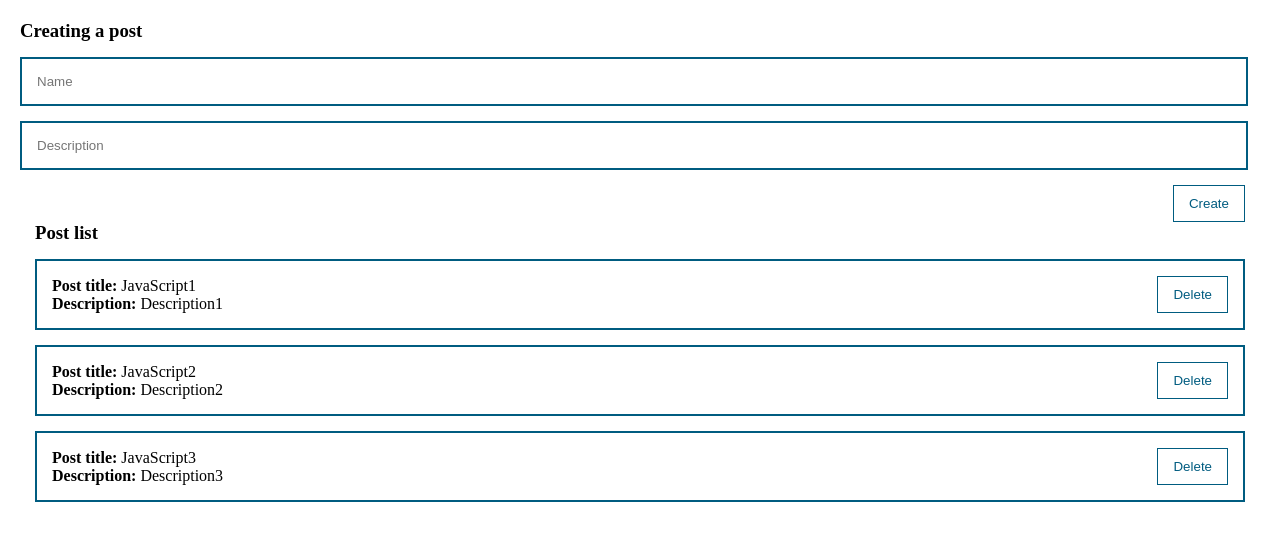
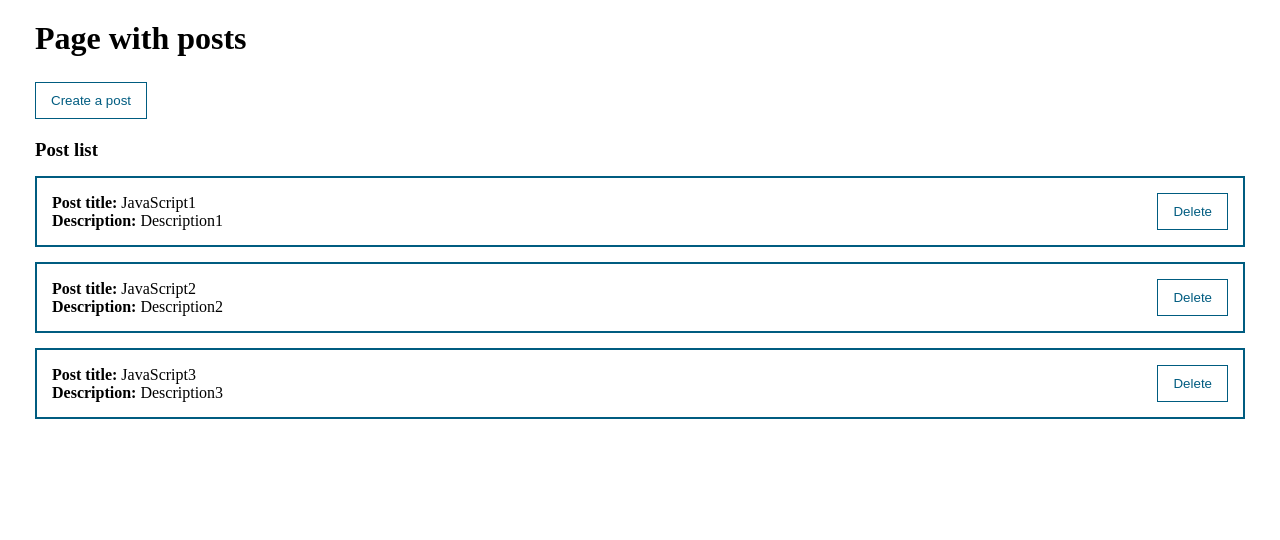
Before and after one commit to AlexMezen/Vue3Test, a Vue app: page / in a window 1280 px wide. Shown: the top 540 px of the page. Built offline with nearby package versions, Linux system fonts and the light colour scheme.

Commit message:
The modal has been done

```diff
--- a/src/App.vue
+++ b/src/App.vue
@@ -1,6 +1,10 @@
 <template>
     <div class="app">
-       <post-form @create="createPost"></post-form>
+        <h1 class="pwp">Page with posts</h1>
+      <div class="mtb"><post-button @click="showDialog">Create a post</post-button></div>
+        <dialog-post v-model:show="dialogVisible">
+        <post-form @create="createPost"></post-form>
+        </dialog-post>
        <post-list :posts="posts" @remove="removePost"></post-list>
 
     </div>
@@ -9,9 +13,11 @@
 <script>
 import PostForm from "@/components/PostForm"
 import PostList from "@/components/PostList"
+import DialogPost from "./components/DialogPost.vue"
+import PostButton from "./components/PostButton.vue"
 export default{
     components: {
-        PostForm, PostList,
+        PostForm, PostList, DialogPost, PostButton,
     },
     data(){
         return{
@@ -20,16 +26,21 @@ export default{
                 {id:2, title:'JavaScript2', body:'Description2'},
                 {id:3, title:'JavaScript3', body:'Description3'},
             ],
+            dialogVisible: false
         }
 
     },
     methods:{
         createPost(post){
             this.posts.push(post)
+            this.dialogVisible = false;
         },
         removePost(post){
             console.log(post.id);
             this.posts = this.posts.filter(p => p.id !== post.id)
+        },
+        showDialog(){
+            this.dialogVisible = true;
         }
     }
 }
@@ -43,4 +54,13 @@ export default{
 .app{
     padding: 20px;
 }
+.mtb{
+    display: inline-block;
+    margin-top: 10px;
+    margin-bottom: 20px;
+    margin-left: 15px;
+}
+.pwp{
+    margin-left: 15px;
+}
 </style>
--- /dev/null
+++ b/src/components/DialogPost.vue
@@ -0,0 +1,43 @@
+<template>
+<div class="dialog-post" v-if="show" @click="hideDialog">
+<div @click.stop class="dialog-post-cont">
+<slot></slot>
+</div>
+</div>
+</template>
+
+<script>
+export default{
+    props:{
+        show:{
+            type: Boolean,
+            default: false
+        }
+    },
+    methods:{
+        hideDialog(){
+            this.$emit('update:show', false)
+        }
+    }
+}
+</script>
+
+<style scoped>
+.dialog-post{
+    top:0;
+    bottom:0;
+    right: 0;
+    left: 0;
+    background: rgba(0,0,0, 0.5);
+    position: fixed;
+    display: flex;
+}
+.dialog-post-cont{
+    margin: auto;
+    background: whitesmoke;
+    border-radius: 15px;
+    min-height: 100px;
+    min-width: 400px;
+    padding: 20px;
+}
+</style>
```
